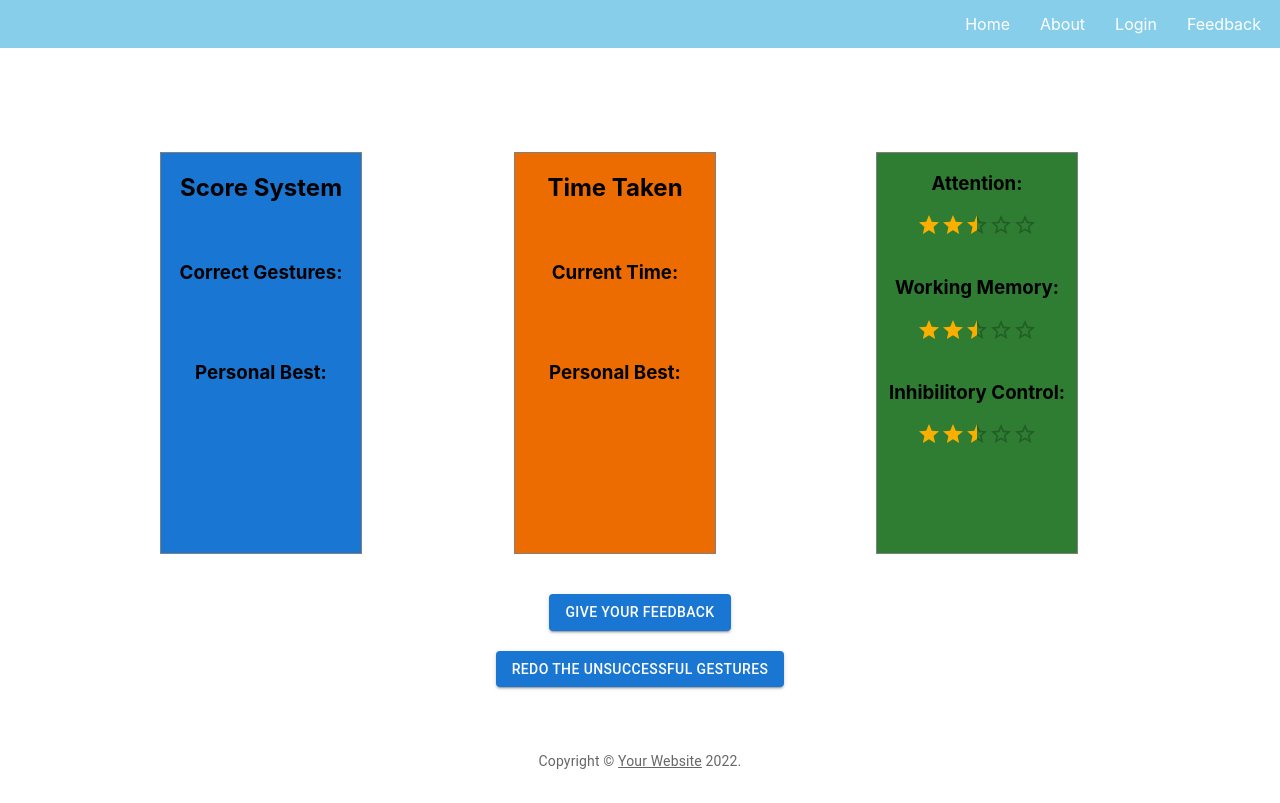
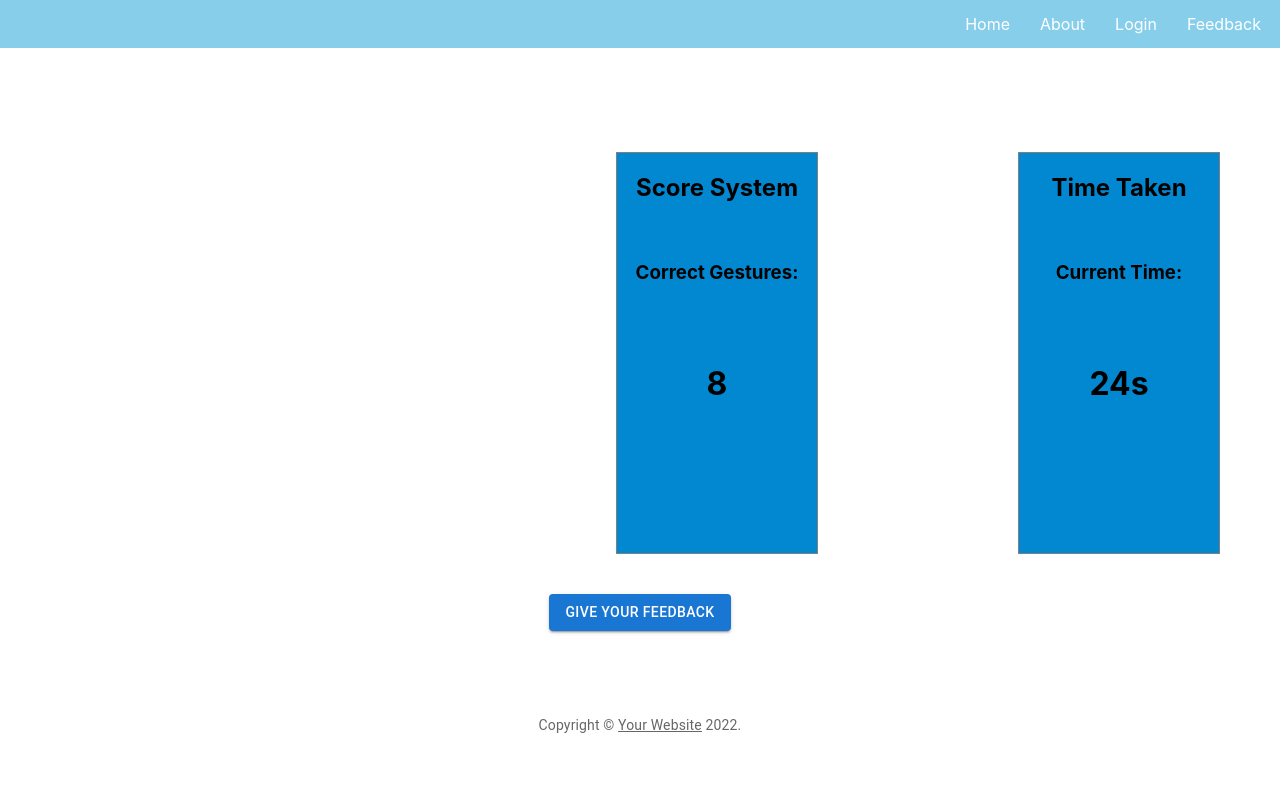
Before and after one commit to victorlim12/Hand-Gesture-Recognition, a React (Create React App) app: page /displaypage in a window 1280 px wide. Built offline with nearby package versions, Linux system fonts and the light colour scheme.

Commit message:
<wenhao>

```diff
--- a/src/App.js
+++ b/src/App.js
@@ -9,6 +9,7 @@ import Login from './Pages/Login/Loginpage';
 import FinalPage from './extrapage';
 import Resultpage from './resultpage';
 import Displaypage from './displaypage';
+import Returnpage from './Returnpage';
 
 
 
@@ -27,6 +28,7 @@ function App(){
         <Route path="/FinalPage" element={<FinalPage/>}/>
         <Route path="/resultpage" element={<Resultpage/>}/>
         <Route path="/displaypage" element={<Displaypage/>}/>
+        <Route path="/Returnpage" element={<Returnpage/>}/>
 
 
       </Routes>
--- a/src/Feedback.js
+++ b/src/Feedback.js
@@ -8,6 +8,7 @@ import Container from '@mui/material/Container';
 import TextField from "@mui/material/TextField";
 import { Rating, FormControlLabel, Radio } from '@mui/material';
 import RadioGroup from '@mui/material/RadioGroup';
+import Link from '@mui/material/Link';
 
 const colors = {
     orange:"#FFBA5A",
@@ -31,6 +32,21 @@ function Feedback(){
     const handleMouseLeave = () =>{
         setHoverValue(undefined)
     }
+
+    function Copyright(props) {
+        return (
+
+          <Typography variant="body2" color="text.secondary" align="left" {...props}>
+            {'Copyright © '}
+            <Link color="inherit" href="https://mui.com/">
+              Your Website
+            </Link>{' '}
+            {new Date().getFullYear()}
+            {'.'}
+          </Typography>
+        );
+      }
+
     return(
         <Container  component="main" maxWidth="md">
             <Box
@@ -63,7 +79,7 @@ function Feedback(){
         flexDirection: 'column',
         alignItems: 'flex-start',}}>
         <Typography variant="p" color="text.secondary" align="center">
-              Would you recommand this application?
+            Were you able to complete all the gestures?
               </Typography>
               <RadioGroup name="use-radio-group" defaultValue="first">
             <FormControlLabel value="first" label="Yes" control={<Radio />} />
@@ -77,10 +93,23 @@ function Feedback(){
           size = "small"
         />
 
+
+<br></br>
+
+<Typography variant="p" color="text.secondary" align="center">
+              Is there any improvement in your hand condition?
+              </Typography>
+              <RadioGroup name="use-radio-group" defaultValue="first">
+            <FormControlLabel value="first" label="Yes" control={<Radio />} />
+              <FormControlLabel value="second" label="No" control={<Radio />} />
+            </RadioGroup>
+
+
+
 <br></br>
 
             <Typography variant="p" color="text.secondary" align="center">
-              Please help us understand what can be improved in our product
+              Please help us understand what can be improved on
               </Typography>
 
               <RadioGroup name="use-radio-group" defaultValue="first">
@@ -102,41 +131,20 @@ function Feedback(){
 
             <br></br>
 
+
+
             <Typography component="h2" variant="h8" >
                     How was your overall experience?
                     </Typography>
-
+                    <Rating name="size-large" defaultValue={2} size="large" />
               <br></br>
 
-            <div style={style.stars}>
-                {stars.map((_, index) =>{
-                    return(
-                            <FaStar
-                            key={index}
-                            size={24}
-                            style={{
-                                marginRight: 10,
-                                cursor:"pointer"
-                            }}
-                            color={(hoverValue || currentValue) > index ? colors.orange : colors.grey}
-                            onClick={() => handleClick(index + 1)}
-                            onMouseOver={() => handleMouseOver(index + 1)}
-                            onMouseLeave={handleMouseLeave}
-                            />
-                        )
-                    })}
-                </div>
-
-
-
-                <textarea
-                    placeholder="Any other feedback?"
-                    style={styles.textarea}
-                />
-                <Button variant="contained" Submit sx={{display:'flex'}}>
+                <Button variant="contained" href="Returnpage/" Submit sx={{display:'flex'}}>
                     Submit
                 </Button>
 
+                <br></br>
+                <Copyright  sx={{ mt: 8, mb: 4 }} />
             </Box>
         </Container>
     );
--- /dev/null
+++ b/src/Returnpage.js
@@ -0,0 +1,83 @@
+import React from "react";
+import Typography from "@mui/material/Typography";
+import { Button, Box} from "@mui/material";
+import { color } from "@mui/system";
+import './Tar.css'
+import Link from '@mui/material/Link';
+import Container from '@mui/material/Container';
+import { style } from "@mui/system";
+import { Component } from "react";
+
+
+function Copyright(props) {
+    return (
+
+      <Typography variant="body2" color="text.secondary" align="left" {...props}>
+        {'Copyright © '}
+        <Link color="inherit" href="https://mui.com/">
+          Your Website
+        </Link>{' '}
+        {new Date().getFullYear()}
+        {'.'}
+      </Typography>
+    );
+  }
+
+  export default function Returnpage(){
+    return(
+
+            <Box
+                sx={{
+                    width:"100%",
+                    marginTop: 40,
+                    display: "flex",
+                    alignItems: "center",
+                    flexDirection: "column",
+
+                }}>
+                <div>
+                    <Typography component="h1" variant="h3" >
+                    Thank You For Your Feedback!
+                    </Typography>
+
+                    <br></br>
+
+
+
+
+
+
+                    <Box
+                sx={{
+                    width:"100%",
+                    marginTop: 10,
+                    display: "flex",
+                    alignItems: "center",
+                    flexDirection: "column",
+
+                }}>
+                    <Button variant="contained" size="large" href="homepage/">Return to homepage</Button>
+                    <br></br>
+                </Box>
+
+                <Box
+                sx={{
+                    width:"100%",
+                    marginTop: 5,
+                    display: "flex",
+                    alignItems: "center",
+                    flexDirection: "column",
+
+                }}>
+                    <Copyright  sx={{ mt: 8, mb: 4 }} />
+
+                    </Box>
+
+                </div>
+
+            </Box>
+
+
+
+    )
+}
--- a/src/displaypage.js
+++ b/src/displaypage.js
@@ -57,7 +57,7 @@ const Item = styled(Paper)(({ theme }) => ({
         display: 'flex',
         flexDirection: 'row',
         alignItems: 'center',
-        marginLeft: 10,
+        marginLeft: 32,
       }}>
 
 
@@ -71,7 +71,7 @@ const Item = styled(Paper)(({ theme }) => ({
         display: 'flex',
         flexDirection: 'column',
         alignItems: 'center',
-        marginLeft: 10,
+        marginLeft: 45,
 
       }}>
 
@@ -82,7 +82,7 @@ const Item = styled(Paper)(({ theme }) => ({
         display: 'flex',
         flexDirection: 'column',
         alignItems: 'center',
-        bgcolor: 'primary.main'
+        bgcolor: 'info.main'
 
 
 
@@ -91,9 +91,12 @@ const Item = styled(Paper)(({ theme }) => ({
 <h2>Score System</h2>
 <br></br>
 <h3>Correct Gestures:</h3>
+
 <br></br>
 <br></br>
-<h3>Personal Best:</h3>
+
+<h1>8</h1>
+
 
 
 
@@ -109,7 +112,7 @@ const Item = styled(Paper)(({ theme }) => ({
         display: 'flex',
         flexDirection: 'column',
         alignItems: 'center',
-        marginLeft: 19,
+        marginLeft: 25,
 
       }}>
 
@@ -119,7 +122,7 @@ const Item = styled(Paper)(({ theme }) => ({
         display: 'flex',
         flexDirection: 'column',
         alignItems: 'center',
-        bgcolor: 'warning.main'
+        bgcolor: 'info.main'
         }}>
 
     <h2>Time Taken</h2>
@@ -127,48 +130,14 @@ const Item = styled(Paper)(({ theme }) => ({
     <h3>Current Time:</h3>
     <br></br>
     <br></br>
-    <h3>Personal Best:</h3>
+    <h1>24s</h1>
 
 
 </Box>
 
 </Box>
 
-<Box sx={{
-        marginTop: 3,
-        display: 'flex',
-        flexDirection: 'column',
-        alignItems: 'center',
-        marginLeft: 20,
 
-      }}>
-
-<Box component="span" sx={{
-    width: 200,
-    height: 400,
-    border: '1px solid grey',
-    marginTop: 8,
-        display: 'flex',
-        flexDirection: 'column',
-        alignItems: 'center',
-        bgcolor: 'success.main'
-
-
-
-    }}>
-
- <h3>Attention:</h3>
- <Rating name="half-rating" defaultValue={2.5} precision={0.5} />
- <br></br>
- <h3>Working Memory:</h3>
- <Rating name="half-rating" defaultValue={2.5} precision={0.5} />
- <br></br>
- <h3>Inhibilitory Control:</h3>
- <Rating name="half-rating" defaultValue={2.5} precision={0.5} />
-
-</Box>
-
-</Box>
 
 
 
@@ -185,9 +154,9 @@ const Item = styled(Paper)(({ theme }) => ({
 
       }}>
 
-<Button variant="contained">Give your feedback</Button>
+<Button variant="contained" href="/Feedback">Give your feedback</Button>
 <br></br>
-<Button variant="contained">Redo the unsuccessful gestures</Button>
+
 
 <Copyright  sx={{ mt: 8, mb: 4 }} />
 
```
Also changed, not shown: src/Timer.js (added).
